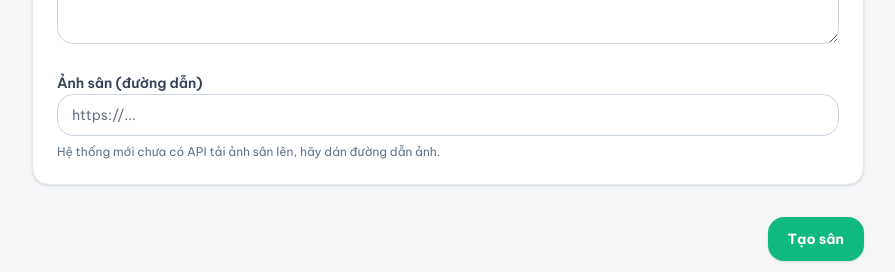
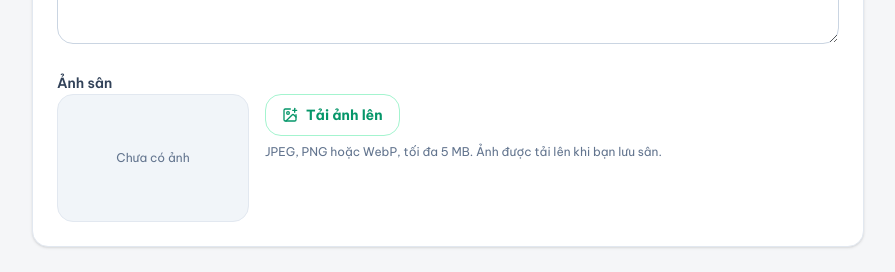
Before and after one commit to SBA301-SU26-BRO73/fcourt-web, a React (Vite) app: page /auth/courts/new in a window 1280 px wide. Shown: the part 785-1057 px from the top of the page, without its empty margins (192-1087 px from the left). Built offline with nearby package versions, Linux system fonts and the light colour scheme; no server answers.

Commit message:
feat(web): upload the court photo from the owner court form (#26)

```diff
--- a/src/common/constants/api-endpoints.ts
+++ b/src/common/constants/api-endpoints.ts
@@ -133,6 +133,8 @@ export const API_ENDPOINTS = {
   courts: {
     detail: (id: Id) => joinEndpoint(API_PREFIXES.adminCourts, id),
     status: (id: Id) => joinEndpoint(API_PREFIXES.adminCourts, id, 'status'),
+    /** POST multipart `file` uploads or replaces the court photo; DELETE removes it. */
+    image: (id: Id) => joinEndpoint(API_PREFIXES.adminCourts, id, 'image'),
   },
   timeSlotTemplates: {
     byCourt: (courtId: Id) => joinEndpoint(API_PREFIXES.adminCourts, courtId, 'time-slot-templates'),
--- a/src/pages/courts/court-form-page.tsx
+++ b/src/pages/courts/court-form-page.tsx
@@ -4,7 +4,8 @@ import { Link, Navigate, useLocation, useNavigate, useParams } from 'react-route
 
 import { useCourtTypes } from '@/hooks/use-court-types'
 import { getBranches } from '@/services/branch/branch.api'
-import { createCourt, getCourtDetail, updateCourt } from '@/services/court/court.api'
+import { toastApiError } from '@/common/utils/api-error'
+import { createCourt, deleteCourtImage, getCourtDetail, updateCourt, uploadCourtImage } from '@/services/court/court.api'
 import type { CourtTypeData } from '@/types/admin'
 import type { Court } from '@/types/court'
 import { CourtForm } from './court-form'
@@ -14,6 +15,7 @@ import {
   emptyCourtFormValues,
   toCourtPayload,
   validateCourtForm,
+  validateCourtImageFile,
   type CourtFormErrors,
   type CourtFormValues,
 } from './court-form.utils'
@@ -105,6 +107,8 @@ function CourtEditor({
   const [submitError, setSubmitError] = useState('')
   const [showUpgradeModal, setShowUpgradeModal] = useState(false)
   const [limitMessage, setLimitMessage] = useState<string | null>(null)
+  const [imageFile, setImageFile] = useState<File | null>(null)
+  const [imageRemoved, setImageRemoved] = useState(false)
 
   const branchesQuery = useQuery({
     queryKey: ['branches', 'court-form-options'],
@@ -115,12 +119,28 @@ function CourtEditor({
   const mutation = useMutation({
     mutationFn: async () => {
       const payload = toCourtPayload(values)
-      return isEdit && court
-        ? updateCourt(court.id, payload)
-        : createCourt(Number(values.branchId), payload)
+      const saved = isEdit && court
+        ? await updateCourt(court.id, payload)
+        : await createCourt(Number(values.branchId), payload)
+      // The court exists now; a failed photo upload must not hide that.
+      let imageFailed: unknown = null
+      try {
+        if (imageFile) await uploadCourtImage(saved.id, imageFile)
+        else if (imageRemoved && isEdit) await deleteCourtImage(saved.id)
+      } catch (error) {
+        imageFailed = error
+      }
+      return { saved, imageFailed }
     },
-    onSuccess: async (savedCourt) => {
+    onSuccess: async ({ saved: savedCourt, imageFailed }) => {
       await queryClient.invalidateQueries({ queryKey: ['courts'] })
+      if (imageFailed) {
+        toastApiError(imageFailed, 'Đã lưu sân nhưng không cập nhật được ảnh. Hãy thử lại.')
+        if (!isEdit) {
+          navigate(`/admin/courts/${savedCourt.id}/edit`, { replace: true })
+          return
+        }
+      }
       navigate(returnTo ?? '/admin/courts', {
         replace: true,
         state: {
@@ -155,6 +175,22 @@ function CourtEditor({
     setValues((current) => ({ ...current, [field]: value }))
     setErrors((current) => ({ ...current, [field]: undefined }))
     setSubmitError('')
+  }
+
+  function handleImageSelect(file: File) {
+    const problem = validateCourtImageFile(file)
+    if (problem) {
+      setErrors((current) => ({ ...current, imageUrl: problem }))
+      return
+    }
+    setErrors((current) => ({ ...current, imageUrl: undefined }))
+    setImageFile(file)
+    setImageRemoved(false)
+  }
+
+  function handleImageClear() {
+    setImageFile(null)
+    setErrors((current) => ({ ...current, imageUrl: undefined }))
   }
 
   function handleSubmit(event: FormEvent<HTMLFormElement>) {
@@ -223,6 +259,12 @@ function CourtEditor({
           isEdit={isEdit}
           isSubmitting={mutation.isPending || branchesQuery.isPending || courtTypesQuery.isPending}
           submitLabel={isEdit ? 'Cập nhật sân' : 'Tạo sân'}
+          imageFile={imageFile}
+          imageRemoved={imageRemoved}
+          onImageSelect={handleImageSelect}
+          onImageClear={handleImageClear}
+          onImageRemove={() => setImageRemoved(true)}
+          onImageUndoRemove={() => setImageRemoved(false)}
           onChange={handleChange}
           onSubmit={handleSubmit}
         />
--- a/src/pages/courts/court-form.tsx
+++ b/src/pages/courts/court-form.tsx
@@ -4,6 +4,7 @@ import type { CourtTypeData } from '@/types/admin'
 import type { BranchStatus } from '@/types/branch'
 import type { CourtStatus } from '@/types/court'
 import type { CourtFormErrors, CourtFormValues } from './court-form.utils'
+import { CourtImageField } from './court-image-field'
 
 type CourtFormProps = {
   values: CourtFormValues
@@ -14,6 +15,12 @@ type CourtFormProps = {
   isEdit: boolean
   isSubmitting: boolean
   submitLabel: string
+  imageFile: File | null
+  imageRemoved: boolean
+  onImageSelect: (file: File) => void
+  onImageClear: () => void
+  onImageRemove: () => void
+  onImageUndoRemove: () => void
   onChange: (field: keyof CourtFormValues, value: string) => void
   onSubmit: (event: FormEvent<HTMLFormElement>) => void
 }
@@ -38,6 +45,12 @@ export function CourtForm({
   isEdit,
   isSubmitting,
   submitLabel,
+  imageFile,
+  imageRemoved,
+  onImageSelect,
+  onImageClear,
+  onImageRemove,
+  onImageUndoRemove,
   onChange,
   onSubmit,
 }: CourtFormProps) {
@@ -153,21 +166,17 @@ export function CourtForm({
             />
           </label>
 
-          <label className="block space-y-2 md:col-span-2">
-            <span className="text-sm font-semibold text-slate-700">Ảnh sân (đường dẫn)</span>
-            <input
-              name="imageUrl"
-              type="url"
-              maxLength={2048}
-              placeholder="https://..."
-              value={values.imageUrl}
-              aria-invalid={Boolean(errors.imageUrl)}
-              onChange={(event) => onChange('imageUrl', event.target.value)}
-              className={inputClass(Boolean(errors.imageUrl))}
-            />
-            <ErrorText id="imageUrl-error" message={errors.imageUrl} />
-            <span className="block text-xs text-slate-500">Hệ thống mới chưa có API tải ảnh sân lên, hãy dán đường dẫn ảnh.</span>
-          </label>
+          <CourtImageField
+            currentUrl={values.imageUrl}
+            file={imageFile}
+            removed={imageRemoved}
+            error={errors.imageUrl}
+            disabled={isSubmitting}
+            onSelect={onImageSelect}
+            onClearSelection={onImageClear}
+            onRemoveCurrent={onImageRemove}
+            onUndoRemove={onImageUndoRemove}
+          />
         </div>
       </section>
 
--- a/src/pages/courts/court-form.utils.ts
+++ b/src/pages/courts/court-form.utils.ts
@@ -82,3 +82,13 @@ export function toCourtPayload(values: CourtFormValues): CourtRequest {
     status: values.status,
   }
 }
+
+export const COURT_IMAGE_TYPES = ['image/jpeg', 'image/png', 'image/webp']
+export const COURT_IMAGE_MAX_BYTES = 5 * 1024 * 1024
+
+/** Returns an error message when the file cannot be uploaded as a court photo, else null. */
+export function validateCourtImageFile(file: File): string | null {
+  if (!COURT_IMAGE_TYPES.includes(file.type)) return 'Chỉ nhận ảnh JPEG, PNG hoặc WebP.'
+  if (file.size > COURT_IMAGE_MAX_BYTES) return 'Dung lượng ảnh không được vượt quá 5 MB.'
+  return null
+}
--- /dev/null
+++ b/src/pages/courts/court-image-field.tsx
@@ -0,0 +1,99 @@
+import { ImagePlus, Trash2, Undo2 } from 'lucide-react'
+import { useEffect, useId, useMemo } from 'react'
+
+type CourtImageFieldProps = {
+  /** Photo currently saved on the court, if any. */
+  currentUrl: string
+  /** File picked but not uploaded yet (it uploads after the court is saved). */
+  file: File | null
+  /** The saved photo will be deleted when the form is saved. */
+  removed: boolean
+  error?: string
+  disabled?: boolean
+  onSelect: (file: File) => void
+  onClearSelection: () => void
+  onRemoveCurrent: () => void
+  onUndoRemove: () => void
+}
+
+/** Court photo: shows the current image, lets the owner pick a replacement or remove it. */
+export function CourtImageField({
+  currentUrl,
+  file,
+  removed,
+  error,
+  disabled,
+  onSelect,
+  onClearSelection,
+  onRemoveCurrent,
+  onUndoRemove,
+}: CourtImageFieldProps) {
+  const inputId = useId()
+  const preview = useMemo(() => (file ? URL.createObjectURL(file) : null), [file])
+  useEffect(() => () => {
+    if (preview) URL.revokeObjectURL(preview)
+  }, [preview])
+
+  const shown = preview ?? (removed ? '' : currentUrl)
+  const hasSaved = Boolean(currentUrl) && !removed
+
+  return (
+    <div className="space-y-2 md:col-span-2">
+      <span className="text-sm font-semibold text-slate-700">Ảnh sân</span>
+      <div className="flex flex-wrap items-start gap-4">
+        <div className="h-32 w-48 overflow-hidden rounded-xl border border-slate-200 bg-slate-100">
+          {shown ? (
+            <img src={shown} alt="Ảnh sân" className="h-full w-full object-cover" />
+          ) : (
+            <div className="grid h-full place-items-center px-2 text-center text-xs text-slate-500">
+              {removed ? 'Ảnh sẽ bị xóa khi lưu' : 'Chưa có ảnh'}
+            </div>
+          )}
+        </div>
+        <div className="flex flex-col items-start gap-2">
+          <label
+            htmlFor={inputId}
+            className={`inline-flex cursor-pointer items-center gap-2 rounded-xl border border-emerald-200 bg-white px-4 py-2.5 text-sm font-bold text-[#059669] hover:bg-emerald-50 ${
+              disabled ? 'pointer-events-none opacity-50' : ''
+            }`}
+          >
+            <ImagePlus className="size-4" aria-hidden="true" />
+            {hasSaved || file ? 'Đổi ảnh' : 'Tải ảnh lên'}
+          </label>
+          <input
+            id={inputId}
+            type="file"
+            accept="image/jpeg,image/png,image/webp"
+            className="sr-only"
+            disabled={disabled}
+            onChange={(event) => {
+              const picked = event.target.files?.[0]
+              if (picked) onSelect(picked)
+              event.target.value = ''
+            }}
+          />
+          {file && (
+            <button type="button" disabled={disabled} onClick={onClearSelection} className="inline-flex items-center gap-1 text-sm font-semibold text-slate-600 hover:text-slate-900">
+              <Undo2 className="size-4" aria-hidden="true" />
+              Bỏ ảnh vừa chọn
+            </button>
+          )}
+          {!file && hasSaved && (
+            <button type="button" disabled={disabled} onClick={onRemoveCurrent} className="inline-flex items-center gap-1 text-sm font-semibold text-red-600 hover:text-red-700">
+              <Trash2 className="size-4" aria-hidden="true" />
+              Xóa ảnh
+            </button>
+          )}
+          {!file && removed && (
+            <button type="button" disabled={disabled} onClick={onUndoRemove} className="inline-flex items-center gap-1 text-sm font-semibold text-slate-600 hover:text-slate-900">
+              <Undo2 className="size-4" aria-hidden="true" />
+              Giữ lại ảnh cũ
+            </button>
+          )}
+          <span className="block text-xs text-slate-500">JPEG, PNG hoặc WebP, tối đa 5 MB. Ảnh được tải lên khi bạn lưu sân.</span>
+        </div>
+      </div>
+      {error && <p role="alert" className="text-sm text-red-600">{error}</p>}
+    </div>
+  )
+}
```
Also changed, not shown: src/services/court/court.api.ts (+16 -0 lines), 2 other files (tests, documents, lock files or other folders).
